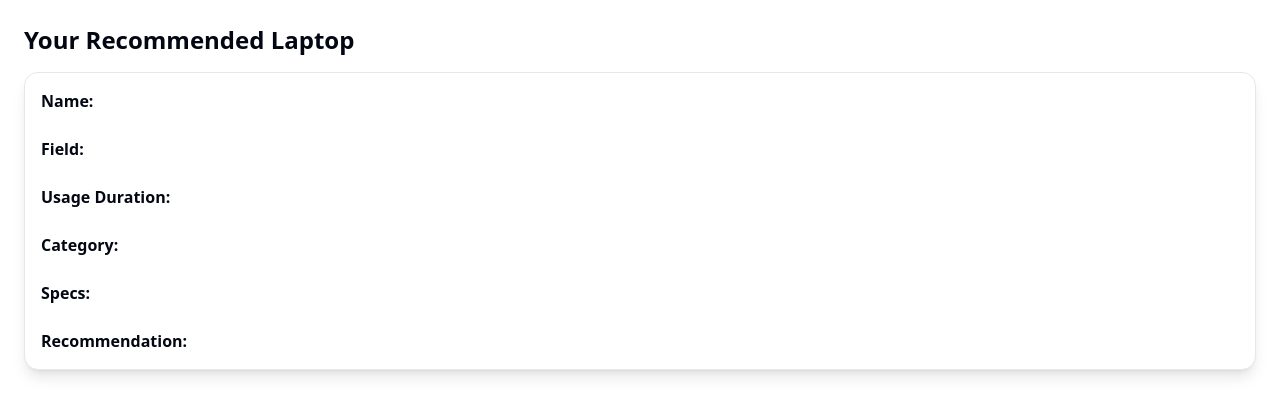
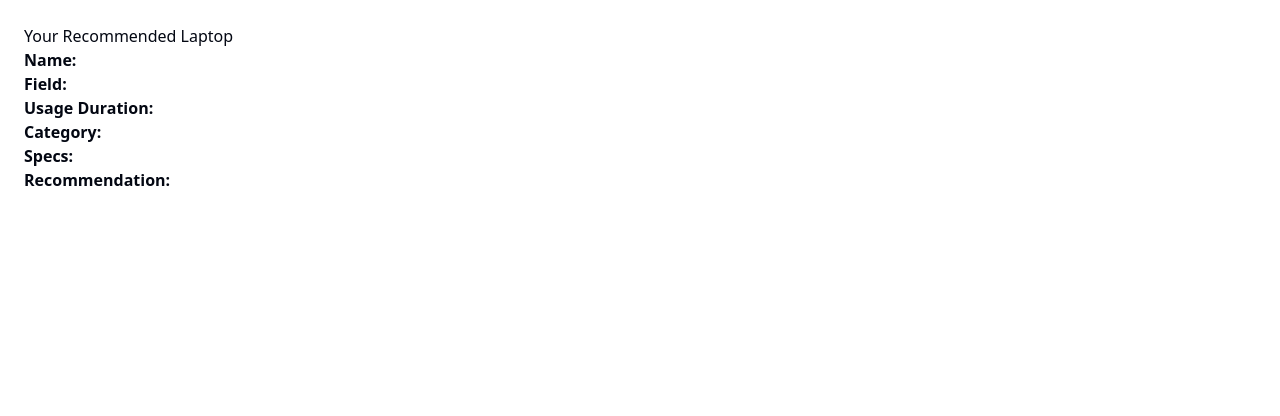
Before and after one commit to imhasnain/Laptop-Recommender, a Next.js app: page /result in a window 1280 px wide. Shown: the top 416 px of the page. Built offline with nearby package versions, Linux system fonts and the light colour scheme.

Commit message:
Fixed /result page and Suspense

```diff
--- a/app/result/ResultComponent.tsx
+++ b/app/result/ResultComponent.tsx
@@ -1,9 +1,5 @@
-// app/result/ResultComponent.tsx
 'use client';
-
 import { useSearchParams } from 'next/navigation';
-import { Card } from '@/components/ui/card';
-import Image from 'next/image';
 
 export default function ResultComponent() {
   const searchParams = useSearchParams();
@@ -17,22 +13,15 @@ export default function ResultComponent() {
   const specs = searchParams.get('specs');
 
   return (
-    <main className="p-6">
-      <h1 className="text-2xl font-bold mb-4">Your Recommended Laptop</h1>
-
-      <Card className="p-4 shadow-lg">
-        {image && (
-          <div className="mb-4">
-            <Image src={image} alt="Laptop" width={300} height={200} />
-          </div>
-        )}
+    <div className="p-6">
+      <h1>Your Recommended Laptop</h1>
       <p><strong>Name:</strong> {name}</p>
       <p><strong>Field:</strong> {field}</p>
       <p><strong>Usage Duration:</strong> {duration}</p>
       <p><strong>Category:</strong> {category}</p>
       <p><strong>Specs:</strong> {specs}</p>
       <p><strong>Recommendation:</strong> {recommendation}</p>
-      </Card>
-    </main>
+      {image && <img src={image} alt="Laptop" width={300} />}
+    </div>
   );
 }
--- a/app/result/page.tsx
+++ b/app/result/page.tsx
@@ -1,6 +1,4 @@
-// app/result/page.tsx
 'use client';
-
 import { Suspense } from 'react';
 import ResultComponent from './ResultComponent';
 
```
Lines whose indentation alone changed are shown as unchanged.
